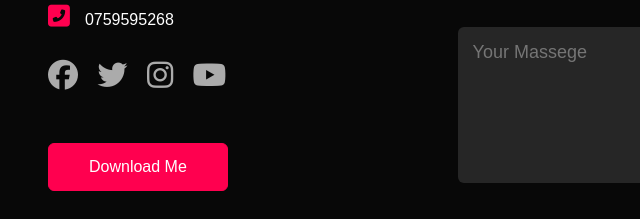
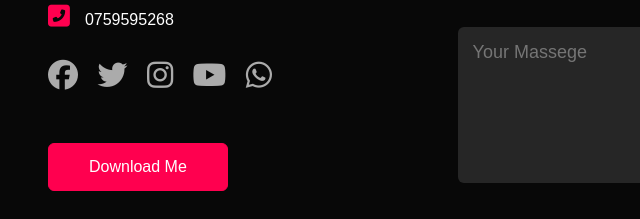
Before and after one commit to mbiopeter/mbiopeter.com, a plain HTML site: page index.html in a window 1280 px wide. Shown: the part 2962-3181 px from the top of the page, 80-720 px from the left. Drawn offline with Linux system fonts and the light colour scheme.

Commit message:
Update index.html

```diff
--- a/index.html
+++ b/index.html
@@ -163,6 +163,7 @@
                     <a href="https://twitter.com/home"><i class="fa-brands fa-twitter"></i></a>
                     <a href="https://www.instagram.com/"><i class="fa-brands fa-instagram"></i></a>
                     <a href="https://www.youtube.com/channel/UCnmwh432bC8Rx704mjyB_Lw"><i class="fa-brands fa-youtube"></i></a>
+                     <a href="whatsapp:contact=0759595268@s.whatsapp.com&message="Hi peter I'd like to chat with you"><i class="fa-brands fa-whatsapp"></i></a>
                 </div>
                 <a href="images/Exam_Result_PA106_G_14448_21.pdf" download="" class="btn btn2" >Download Me</a>
             </div>
```
